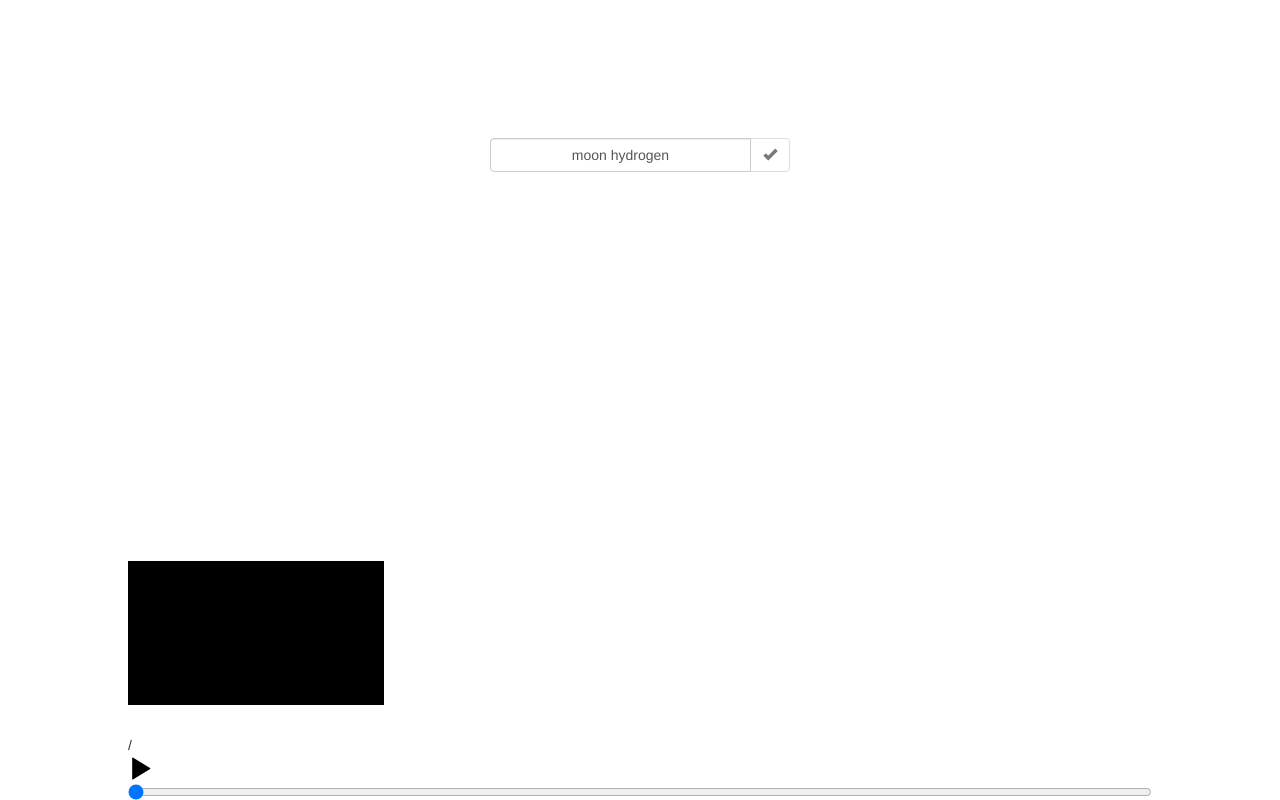
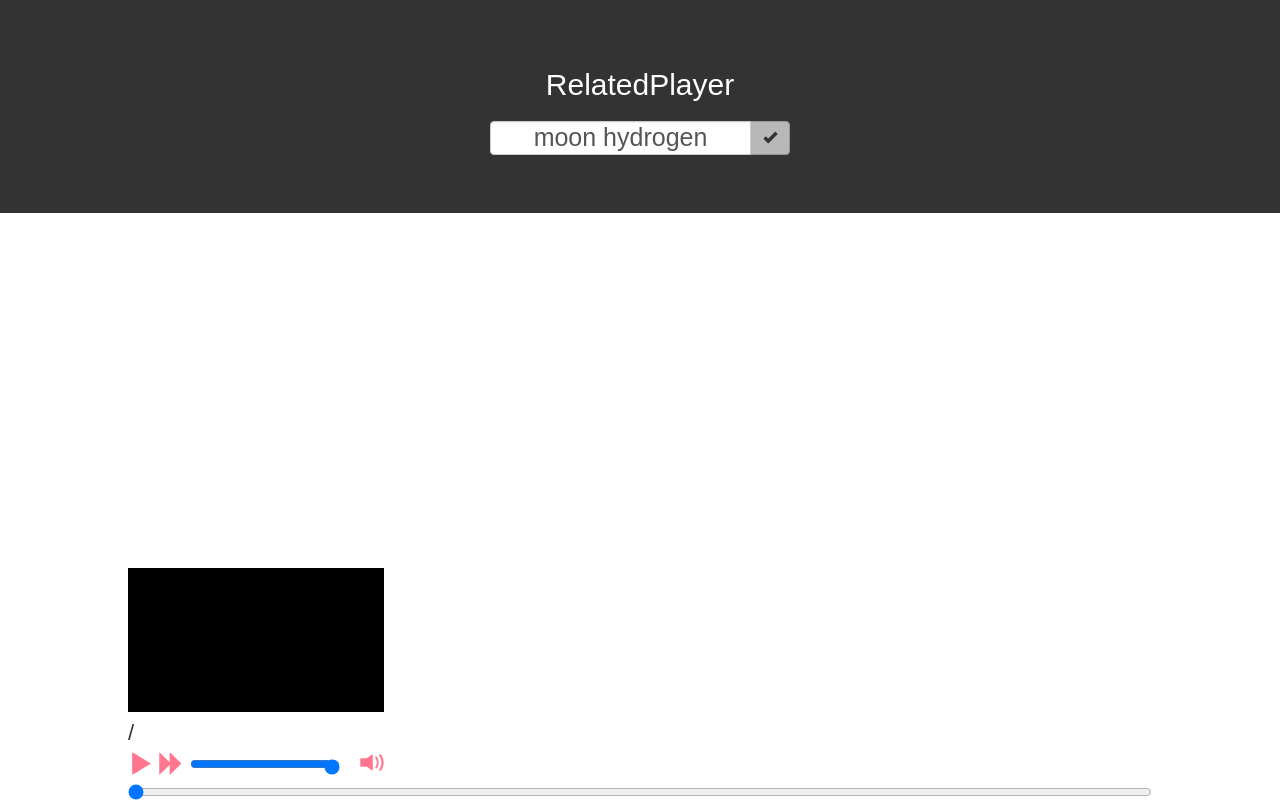
Before and after one commit to angeloperpa/youtube-radio, a plain HTML site: page index.html in a window 1280 px wide. Drawn offline with nearby package versions, Linux system fonts and the light colour scheme; a web font is replaced by a local one.

Commit message:
Update Controls and Style

```diff
--- a/index.html
+++ b/index.html
@@ -1,16 +1,28 @@
 <!DOCTYPE html>
 <html>
 <head>
-	<title>YouTube Related Player</title>
+	<title>RelatedPlayer</title>
 	<link rel="stylesheet" href="http://maxcdn.bootstrapcdn.com/bootstrap/3.3.7/css/bootstrap.min.css">
 	<script src="https://ajax.googleapis.com/ajax/libs/jquery/1.12.4/jquery.min.js"></script>
 	<script src="http://maxcdn.bootstrapcdn.com/bootstrap/3.3.7/js/bootstrap.min.js"></script>
 	<script src="https://www.youtube.com/iframe_api"></script>
 	<style type="text/css">
+		@import 'https://fonts.googleapis.com/css?family=Chathura';
+		body {
+			font-family: 'Chathura', sans-serif;
+			font-size: 22px;
+		}
+		.jumbotron {
+			color: white;
+			background: rgba(0, 0, 0, 0.8);
+		}
 		.search-area {
 			width: 320px;
-			margin: 10% auto;
+			margin: auto;
 			padding: 10px;
+		}
+		.form-control {
+			font-size: 25px;
 		}
 		.controls {
 			bottom: 0px;
@@ -21,15 +33,27 @@
 		#player-placeholder {
 			display: none;
 		}
-		#playPause-icon {
-			color: black;
+		.control-icons {
+			color: #ff768e;
 			font-size: 25px;
+			cursor: pointer;
+		}
+		.control-icons:hover {
+			color: #fe92a5;
+		}
+		#volume {
+			width: 150px;
+			height: 20px;
+			display: inline-block;
+			margin-left: 0px;
+			padding-top: 5px;
+			margin-right: 20px;
 		}
 		#thumbnail {
 			width: 256px;
 			height: 144px;
 			background-color: black;
-			margin-bottom: 30px;
+			margin-bottom: 5px;
 			background-size: 100%;
 			background-repeat: no-repeat;
 			background-position: center center;
@@ -37,6 +61,8 @@
 	</style>
 </head>
 <body>
+	<section class="jumbotron text-center">
+		<h2>RelatedPlayer</h2>
 		<section class="search-area">
 			<section class="input-group">
 				<input value="moon hydrogen" id="query" type="text" class="form-control text-center">
@@ -45,11 +71,14 @@
 				</span>
 		</section>
 	</section>
+	</section>
 	<section class="controls">
 		<section id="title"></section>
 		<section id="thumbnail"></section>
 		<span id="current-time"></span> / <span id="duration"></span><br>
-		<a id="playPause"><span id="playPause-icon" class="glyphicon glyphicon-play"></span></a>
+		<a id="playPause" class="control-icons"><span id="playPause-icon" class="glyphicon glyphicon-play"></span></a>
+		<a id="nextVideo" class="control-icons"><span id="playPause-icon" class="glyphicon glyphicon-forward"></span></a>
+		<input type="range" min="0" max="100" value="100" id="volume"><a id="mute" class="control-icons"><span id="mute-icon" class="glyphicon glyphicon-volume-up"></span></a>
 		<input value="0" type="range" id="progress">
 	</section>
 	<section id="player-placeholder"></section>
--- a/js/youtube.related.player.js
+++ b/js/youtube.related.player.js
@@ -39,7 +39,11 @@ function search() {
 $('#search-button').click(function() {
 	search();
 });
-
+$('#query').keypress(function(e) {
+	if(e.which == 13) {
+		search();
+	}
+});
 var player;
 
 function playerCreator(id) {
@@ -109,6 +113,24 @@ $('#playPause').click(function() {
 		$('#playPause-icon').addClass('glyphicon-pause');
 	}
 });
+$('#nextVideo').click(function() {
+	nextVideo(id);
+});
+$('#volume').on('change', function() {
+	player.setVolume($(this).val());
+});
+$('#mute').click(function() {
+	if(player.isMuted()) {
+		player.unMute();
+		$('#mute-icon').removeClass('glyphicon-volume-off');
+		$('#mute-icon').addClass('glyphicon-volume-up');
+	}
+	else {
+		player.mute();
+		$('#mute-icon').removeClass('glyphicon-volume-up');
+		$('#mute-icon').addClass('glyphicon-volume-off');
+	}
+});
 function nextVideo(id_next) {
 	var request = gapi.client.youtube.search.list({
 		part: 'snippet',
```
Lines whose indentation alone changed are shown as unchanged.
